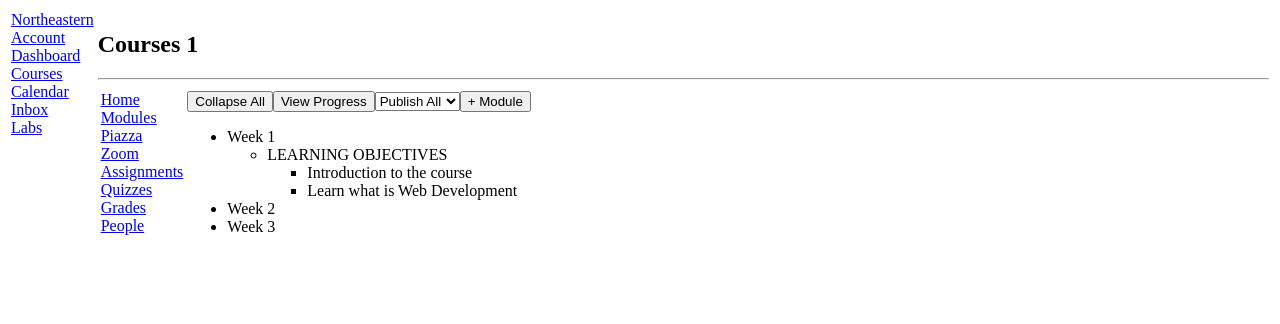
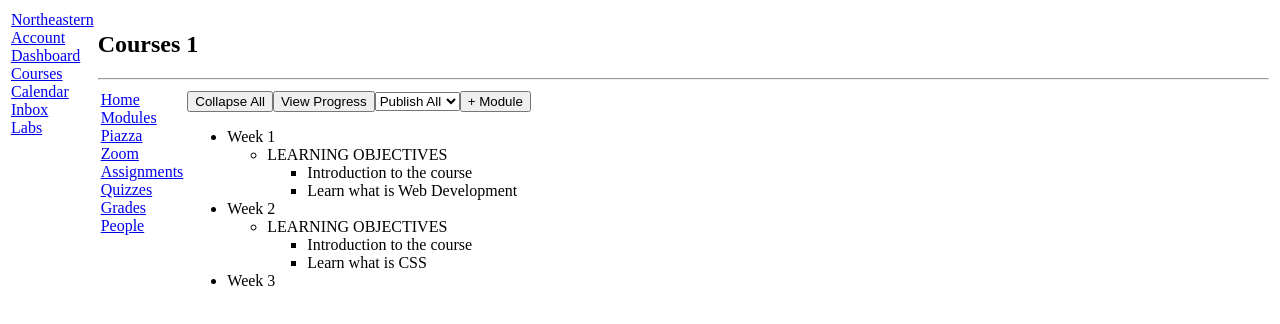
Before and after one commit to PaarthKulkarni/kambaz-next-js, a Next.js app: page /Courses/1/Modules in a window 1280 px wide. Shown: the top 324 px of the page. Built offline with nearby package versions, Linux system fonts and the light colour scheme.

Commit message:
Turned point input box to numeral and added another module

```diff
--- a/src/app/(Kambaz)/Courses/[cid]/Assignments/[aid]/page.tsx
+++ b/src/app/(Kambaz)/Courses/[cid]/Assignments/[aid]/page.tsx
@@ -23,7 +23,7 @@
               <label htmlFor="wd-points">Points</label>
             </td>
             <td>
-              <input id="wd-points" defaultValue={100} />
+              <input type="number" id="wd-points" defaultValue={100} />
             </td>
           </tr>
 
--- a/src/app/(Kambaz)/Courses/[cid]/Modules/page.tsx
+++ b/src/app/(Kambaz)/Courses/[cid]/Modules/page.tsx
@@ -24,6 +24,15 @@
         </li>
         <li className="wd-module">
           <div className="wd-title">Week 2</div>
+          <ul className="wd-lessons">
+            <li className="wd-lesson">
+              <span className="wd-title">LEARNING OBJECTIVES</span>
+              <ul className="wd-content">
+                <li className="wd-content-item">Introduction to the course</li>
+                <li className="wd-content-item">Learn what is CSS</li>
+              </ul>
+            </li>
+          </ul>
         </li>
         <li className="wd-module">
           <div className="wd-title">Week 3</div>
```
